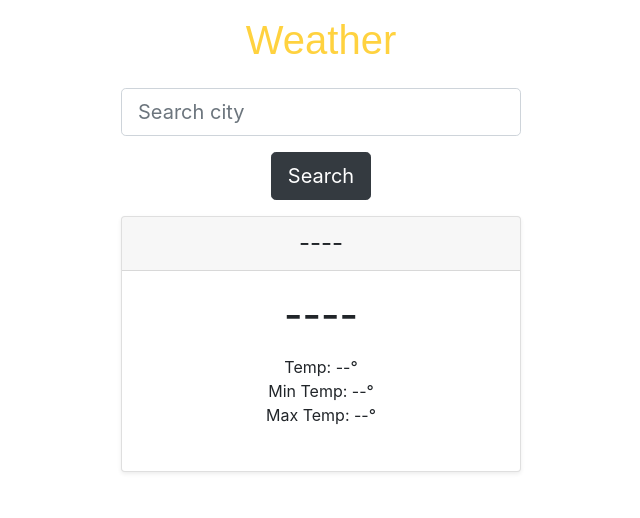
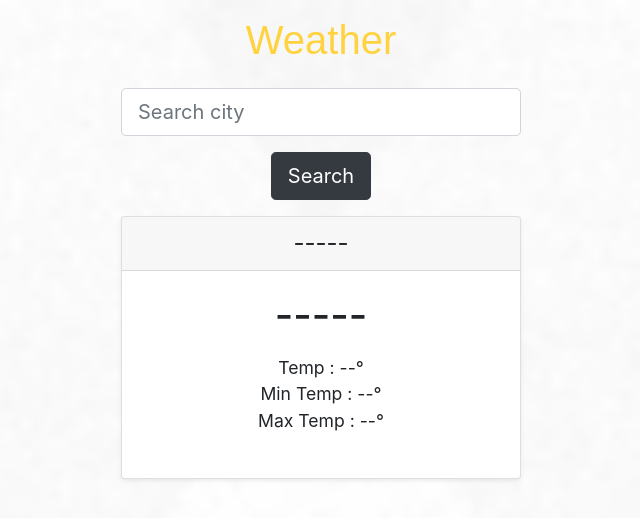
Before and after one commit to saddamarbaa/weather-app, a plain HTML site: page index.html in a window 1280 px wide. Shown: the whole page, without its empty margins (319-959 px from the left). Drawn offline with nearby package versions, Linux system fonts and the light colour scheme.

Commit message:
Weather App Project Final Build

```diff
--- a/index.html
+++ b/index.html
@@ -8,6 +8,8 @@
     integrity="sha384-ggOyR0iXCbMQv3Xipma34MD+dH/1fQ784/j6cY/iJTQUOhcWr7x9JvoRxT2MZw1T" crossorigin="anonymous">
   <!-- CSS File -->
   <link rel="stylesheet" type="text/css" href="style.css">
+  <!-- the Main Js File -->
+  <script src="script.js"></script>
   <!-- Title -->
   <title>Weather App</title>
 </head>
@@ -22,21 +24,19 @@
       <div class="card-deck mb-3 text-center">
         <div class="card mb-4 shadow-sm">
           <div class="card-header">
-            <h4 id="city-name" class="my-0 font-weight-normal">----</h4>
+            <h4 id="city-name" class="my-0 font-weight-normal">-----</h4>
           </div>
           <div class="card-body">
-            <h1 id="weather-type" class="card-title">----</h1>
+            <h1 id="weather-type" class="card-title">-----</h1>
             <ul class="list-unstyled mt-3 mb-4">
-              <li>Temp: <span id="temp">--</span>°</li>
-              <li>Min Temp: <span id="min-temp">--</span>°</li>
-              <li>Max Temp: <span id="max-temp">--</span>°</li>
+              <li>Temp : <span id="temp">--</span>°</li>
+              <li>Min Temp : <span id="min-temp">--</span>°</li>
+              <li>Max Temp : <span id="max-temp">--</span>°</li>
             </ul>
           </div>
         </div>
       </div>
     </div>
   </main>
-  <!-- the Main Js File -->
-  <script src="script.js"></script>
 </body>
 </html>
--- a/script.js
+++ b/script.js
@@ -1,3 +1,7 @@
+/**
+ *  Weather App
+ */
+
 // API_KEY for maps api
 const API_KEY = "a8e71c9932b20c4ceb0aed183e6a83bb";
 
--- a/style.css
+++ b/style.css
@@ -1,3 +1,8 @@
+body {
+  font-size: 1.1rem;
+  background: url("./whitediamond.png") no-repeat center center/cover;
+}
+
 #city-input,
 #weather-output {
   max-width: 400px;
```
